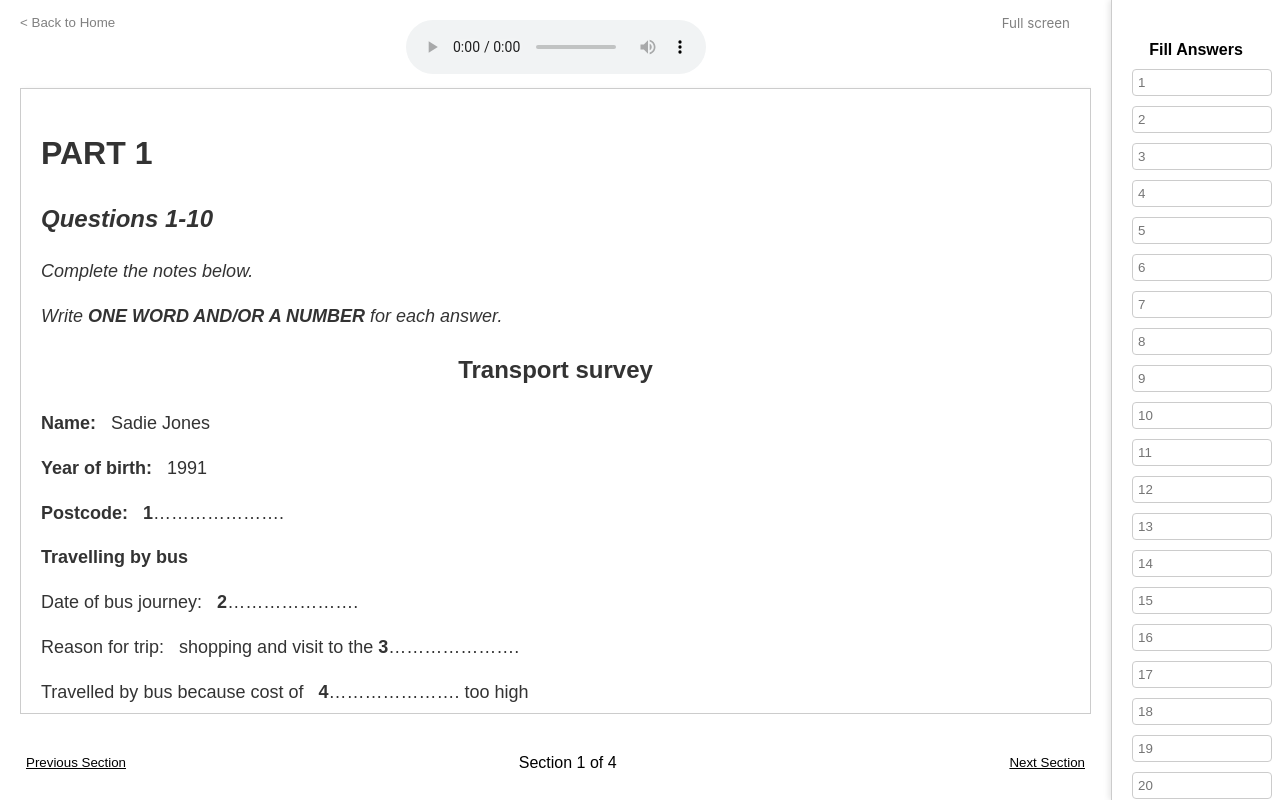
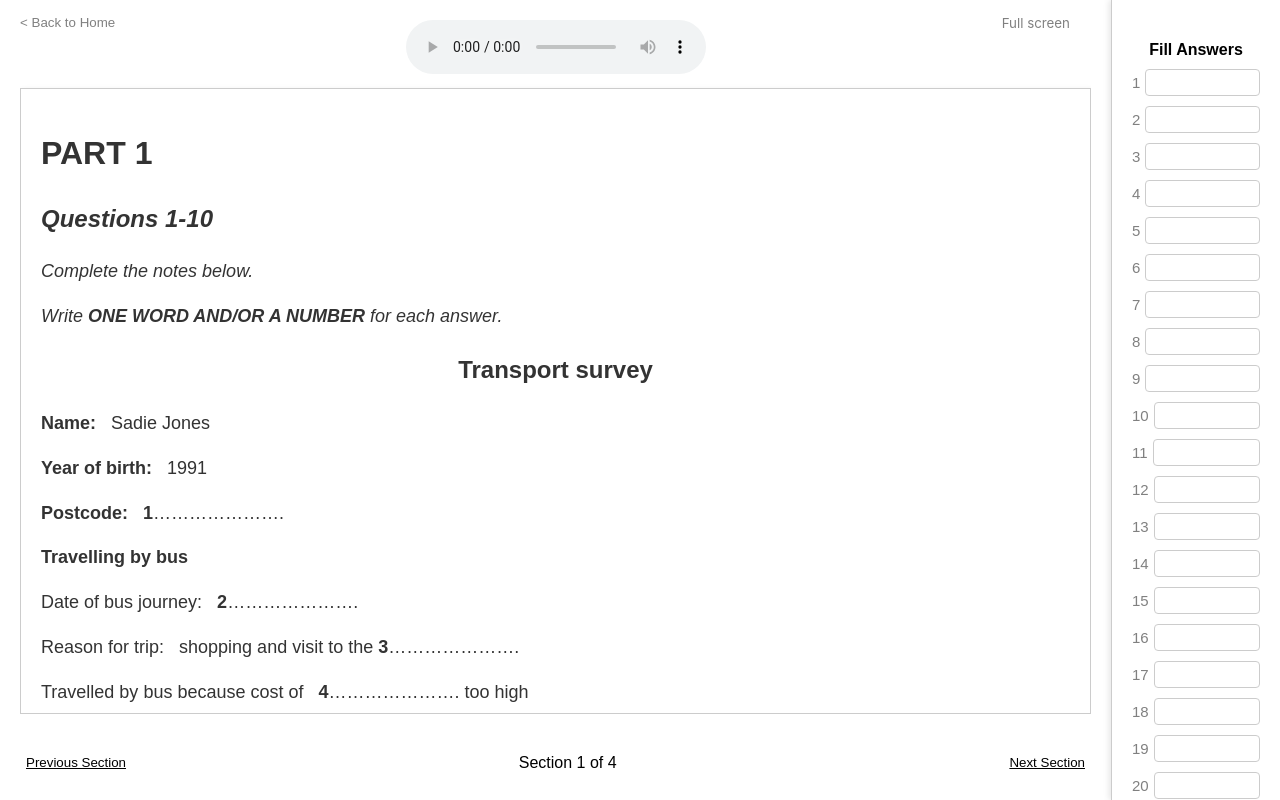
Before and after one commit to supperking03/ielts-computer-tests, a React (Create React App) app: page /listening/1/1 in a window 1280 px wide. Built offline with nearby package versions, Linux system fonts and the light colour scheme.

Commit message:
Add listening

```diff
--- a/src/components/ListeningPassage.js
+++ b/src/components/ListeningPassage.js
@@ -193,13 +193,16 @@ function ListeningPassage() {
             <div className="answer-section">
                 <h4>Fill Answers</h4>
                 {answers.map((answer, idx) => (
+                    <div style={{display:'flex', flexDirection: 'row', justifyContent:'center', alignContent:'center'}} >
+                        <a style={{color:'grey', fontSize:'15px', marginTop:'5px', marginRight:'5px'}} >{`${idx + 1}`}</a>
                         <input
                             key={idx}
                             type="text"
                             value={answer}
                             onChange={e => handleAnswerChange(idx, e.target.value)}
-                        placeholder={`${idx + 1}`}
+                            // placeholder={`${idx + 1}`}
                         />
+                    </div>
                 ))}
             </div>
         </div>
```
Lines whose indentation alone changed are shown as unchanged.
